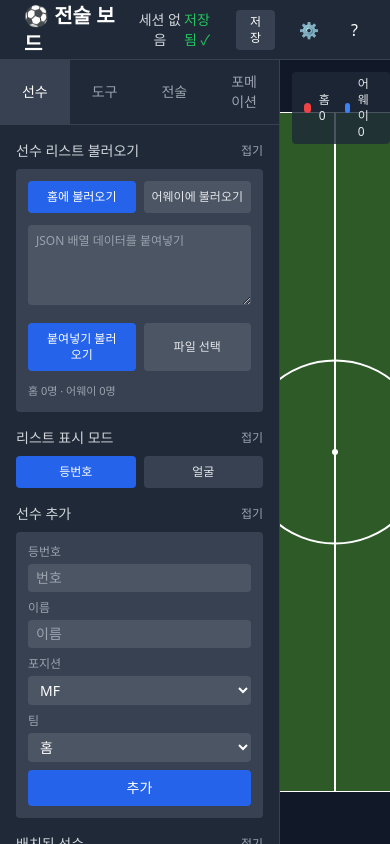
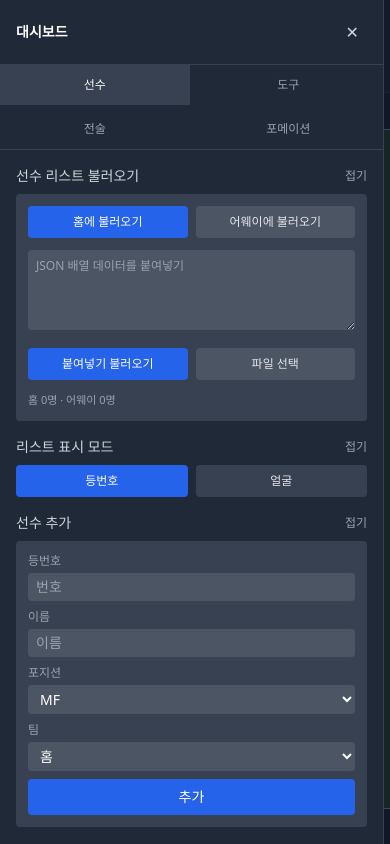
Before and after one commit to hakunamta00700/soccer_strategy_app, a React (Vite) app: page / in a window 390 px wide. Built offline with nearby package versions, Linux system fonts and the light colour scheme.

Commit message:
Make mobile dashboard overlay collapsible

```diff
--- a/src/App.tsx
+++ b/src/App.tsx
@@ -67,15 +67,22 @@ function App() {
       <SessionPersistence />
       <KeyboardShortcuts />
       <Header />
-      <div className="flex flex-1 overflow-hidden">
+      <div className="flex flex-1 overflow-hidden flex-col lg:flex-row">
         <Sidebar />
-        <div className="flex-1 flex">
-          <div className="flex-1 flex flex-col">
+        <div className="flex-1 flex flex-col lg:flex-row min-h-0">
+          <div className="flex-1 flex flex-col min-h-0">
             <TacticalBoard />
             <BottomPanel />
           </div>
           {playerInfoLocation === 'sidebar' && playerInfoVisible && (
-            <PlayerInfoPanel variant="sidebar" />
+            <>
+              <div className="hidden lg:block">
+                <PlayerInfoPanel variant="sidebar" />
+              </div>
+              <div className="lg:hidden">
+                <PlayerInfoPanel variant="modal" />
+              </div>
+            </>
           )}
         </div>
       </div>
--- a/src/components/header/Header.tsx
+++ b/src/components/header/Header.tsx
@@ -34,9 +34,9 @@ function Header() {
   };
 
   return (
-    <header className="h-[60px] bg-gray-800 flex items-center justify-between px-6 border-b border-gray-700">
-      <div className="flex items-center gap-4">
-        <div className="text-xl font-bold text-white">⚽ 전술 보드</div>
+    <header className="min-h-[60px] bg-gray-800 flex flex-col sm:flex-row sm:items-center sm:justify-between gap-2 px-4 sm:px-6 py-2 border-b border-gray-700">
+      <div className="flex items-center gap-3 flex-wrap">
+        <div className="text-lg sm:text-xl font-bold text-white">⚽ 전술 보드</div>
         <button
           onClick={() => setModalOpen('sessionList')}
           className="text-gray-300 hover:text-white text-sm"
@@ -45,7 +45,7 @@ function Header() {
         </button>
       </div>
 
-      <div className="flex items-center gap-4">
+      <div className="flex items-center gap-2 sm:gap-4 flex-wrap justify-between sm:justify-end">
         <div className={`text-sm ${getSaveStatusColor()}`}>{getSaveStatusText()}</div>
         <button
           onClick={() => void saveCurrentSession('manual')}
--- a/src/components/sidebar/Sidebar.tsx
+++ b/src/components/sidebar/Sidebar.tsx
@@ -9,7 +9,8 @@ function Sidebar() {
 
   if (!sidebarOpen) {
     return (
-      <div className="w-12 bg-gray-800 border-r border-gray-700 flex flex-col items-center py-4">
+      <>
+        <div className="hidden lg:flex w-12 bg-gray-800 border-r border-gray-700 flex-col items-center py-4">
           <button
             onClick={() => useUIStore.getState().setSidebarOpen(true)}
             className="p-2 hover:bg-gray-700 rounded"
@@ -17,15 +18,24 @@ function Sidebar() {
             ☰
           </button>
         </div>
+        <button
+          onClick={() => useUIStore.getState().setSidebarOpen(true)}
+          className="lg:hidden fixed top-[72px] left-3 z-40 p-2 bg-gray-800 text-white rounded-full shadow-lg border border-gray-700 hover:bg-gray-700"
+          aria-label="대시보드 열기"
+        >
+          ☰
+        </button>
+      </>
     );
   }
 
   return (
-    <div className="w-[280px] bg-gray-800 border-r border-gray-700 flex flex-col">
-      <div className="flex border-b border-gray-700">
+    <>
+      <div className="hidden lg:flex w-[280px] bg-gray-800 border-r border-gray-700 flex-col">
+        <div className="grid grid-cols-2 sm:grid-cols-4 lg:flex border-b border-gray-700">
           <button
             onClick={() => setActiveTab('players')}
-          className={`flex-1 px-4 py-3 text-sm font-medium transition-colors ${
+            className={`px-4 py-2 sm:py-3 text-xs sm:text-sm font-medium transition-colors ${
               activeTab === 'players'
                 ? 'bg-gray-700 text-white'
                 : 'text-gray-400 hover:text-white hover:bg-gray-750'
@@ -35,7 +45,7 @@ function Sidebar() {
           </button>
           <button
             onClick={() => setActiveTab('tools')}
-          className={`flex-1 px-4 py-3 text-sm font-medium transition-colors ${
+            className={`px-4 py-2 sm:py-3 text-xs sm:text-sm font-medium transition-colors ${
               activeTab === 'tools'
                 ? 'bg-gray-700 text-white'
                 : 'text-gray-400 hover:text-white hover:bg-gray-750'
@@ -45,7 +55,7 @@ function Sidebar() {
           </button>
           <button
             onClick={() => setActiveTab('tactics')}
-          className={`flex-1 px-4 py-3 text-sm font-medium transition-colors ${
+            className={`px-4 py-2 sm:py-3 text-xs sm:text-sm font-medium transition-colors ${
               activeTab === 'tactics'
                 ? 'bg-gray-700 text-white'
                 : 'text-gray-400 hover:text-white hover:bg-gray-750'
@@ -55,7 +65,7 @@ function Sidebar() {
           </button>
           <button
             onClick={() => setActiveTab('formation')}
-          className={`flex-1 px-4 py-3 text-sm font-medium transition-colors ${
+            className={`px-4 py-2 sm:py-3 text-xs sm:text-sm font-medium transition-colors ${
               activeTab === 'formation'
                 ? 'bg-gray-700 text-white'
                 : 'text-gray-400 hover:text-white hover:bg-gray-750'
@@ -72,6 +82,74 @@ function Sidebar() {
           {activeTab === 'formation' && <FormationTab />}
         </div>
       </div>
+      <div className="lg:hidden fixed inset-0 z-40 flex">
+        <button
+          className="absolute inset-0 bg-gray-900/80"
+          onClick={() => useUIStore.getState().setSidebarOpen(false)}
+          aria-label="대시보드 닫기"
+        />
+        <div className="relative w-full max-w-sm bg-gray-800 border-r border-gray-700 flex flex-col h-full">
+          <div className="flex items-center justify-between px-4 py-3 border-b border-gray-700">
+            <span className="text-sm font-semibold text-white">대시보드</span>
+            <button
+              onClick={() => useUIStore.getState().setSidebarOpen(false)}
+              className="p-2 text-gray-300 hover:text-white hover:bg-gray-700 rounded"
+              aria-label="대시보드 닫기"
+            >
+              ✕
+            </button>
+          </div>
+          <div className="grid grid-cols-2 gap-1 border-b border-gray-700">
+            <button
+              onClick={() => setActiveTab('players')}
+              className={`px-4 py-3 text-xs font-medium transition-colors ${
+                activeTab === 'players'
+                  ? 'bg-gray-700 text-white'
+                  : 'text-gray-400 hover:text-white hover:bg-gray-750'
+              }`}
+            >
+              선수
+            </button>
+            <button
+              onClick={() => setActiveTab('tools')}
+              className={`px-4 py-3 text-xs font-medium transition-colors ${
+                activeTab === 'tools'
+                  ? 'bg-gray-700 text-white'
+                  : 'text-gray-400 hover:text-white hover:bg-gray-750'
+              }`}
+            >
+              도구
+            </button>
+            <button
+              onClick={() => setActiveTab('tactics')}
+              className={`px-4 py-3 text-xs font-medium transition-colors ${
+                activeTab === 'tactics'
+                  ? 'bg-gray-700 text-white'
+                  : 'text-gray-400 hover:text-white hover:bg-gray-750'
+              }`}
+            >
+              전술
+            </button>
+            <button
+              onClick={() => setActiveTab('formation')}
+              className={`px-4 py-3 text-xs font-medium transition-colors ${
+                activeTab === 'formation'
+                  ? 'bg-gray-700 text-white'
+                  : 'text-gray-400 hover:text-white hover:bg-gray-750'
+              }`}
+            >
+              포메이션
+            </button>
+          </div>
+          <div className="flex-1 overflow-y-auto p-4">
+            {activeTab === 'players' && <PlayersTab />}
+            {activeTab === 'tools' && <ToolsTab />}
+            {activeTab === 'tactics' && <TacticsTab />}
+            {activeTab === 'formation' && <FormationTab />}
+          </div>
+        </div>
+      </div>
+    </>
   );
 }
 
```
Lines whose indentation alone changed are shown as unchanged.
